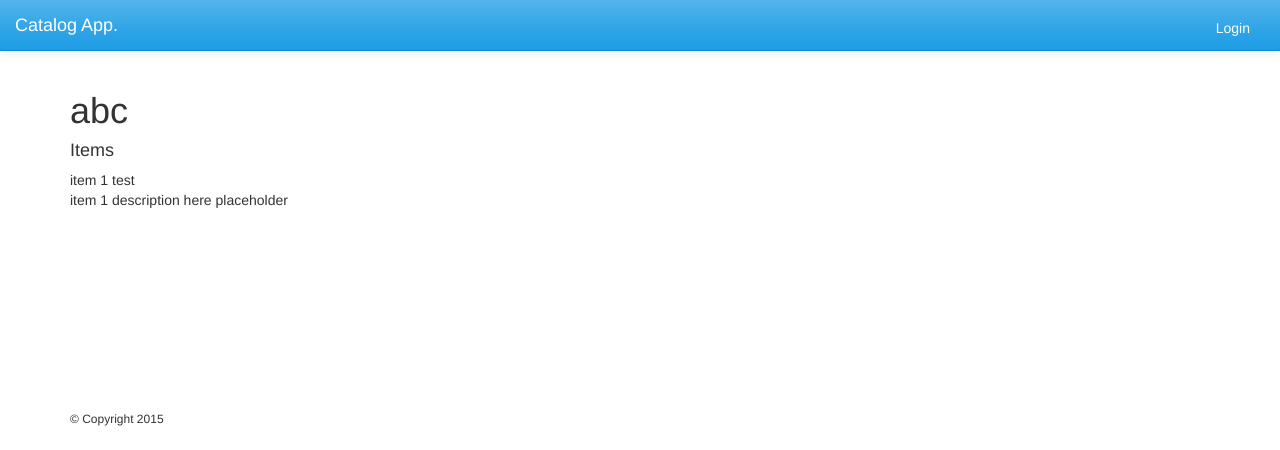
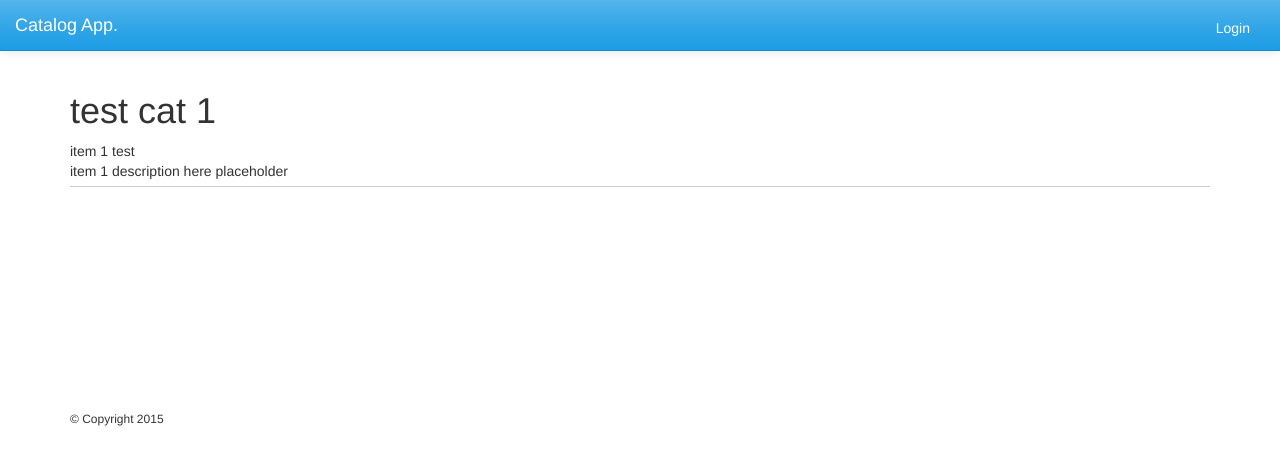
Before and after one commit to mikelewek/FSD_P3_ItemCatalog, a Flask app: page /catalog/category/1/items in a window 1280 px wide. Shown: the top 450 px of the page. Run offline with Flask 2, Linux system fonts and the light colour scheme; data comes from the database, SQL or seed files in the repository; style sheets or scripts are compiled from the project's sources; some libraries are stand-ins or nearby versions.

Commit message:
fix: show cat page displays data

```diff
--- a/application.py
+++ b/application.py
@@ -169,8 +169,7 @@ def delete_category(qid):
 # display category with items
 @app.route('/catalog/category/<int:qid>/items', methods=['POST', 'GET'])
 def show_items(qid):
-    items = dbSession.query(Category.title.label('cat_title'), Category.id, Item.title.label('item_title'),
-                            Item.description).join(Item).filter(Category.id == qid)
+    items = dbSession.query(Category.title.label("cat_title"), Item.title, Item.description).join(Item).filter(Category.id == qid)
     return render_template("show-category.html",
                            items=items)
 
--- a/static/style.less
+++ b/static/style.less
@@ -66,3 +66,9 @@ input, select {
 	display: block;
    margin: 0 0 10px;
 }
+
+.item {
+	border-bottom: 1px solid #ccc;
+	padding-bottom: 5px;
+	margin-bottom: 5px;
+}
--- a/templates/show-category.html
+++ b/templates/show-category.html
@@ -1,8 +1,13 @@
 {% extends "base.html" %}
 {% block content %}
-    <h1>abc{{ items.cat_title }}</h1>
-    <h4>Items</h4>
     {% for row in items %}
-        <p>{{ row.item_title }} <br>{{ row.description }}</p>
+        <h1>{{ row.cat_title }}</h1>
+    {% endfor %}
+    {% for row in items %}
+    <div class="item">
+        {{ row.title }}
+        <br>
+        {{ row.description }}
+    </div>
     {% endfor %}
 {% endblock %}
```
